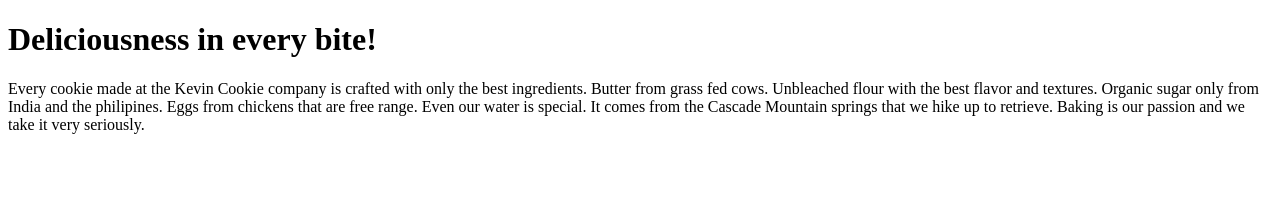
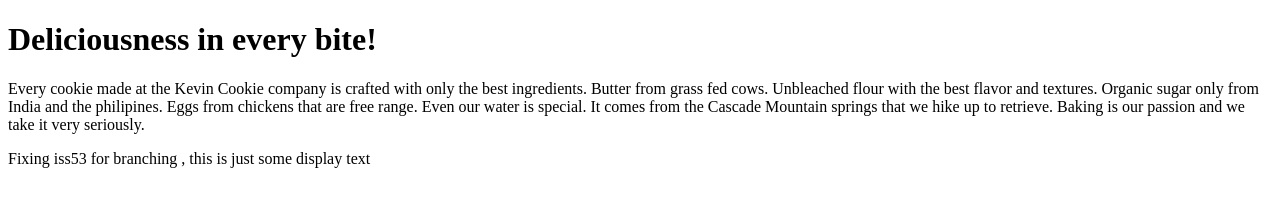
Before and after one commit to AustinMTSchool/KevinCookieCompany.com, a plain HTML site: page index.htm in a window 1280 px wide. Drawn offline with Linux system fonts and the light colour scheme.

Commit message:
fixed iss54 which adds in some display text.

```diff
--- a/index.htm
+++ b/index.htm
@@ -7,5 +7,6 @@
 Unbleached flour with the best flavor and textures. Organic sugar only from India and the philipines. Eggs from chickens that are free range.
 Even our water is special. It comes from the Cascade Mountain springs that we hike up to retrieve. Baking is our passion and we take it very seriously.</p>
 
+<p> Fixing iss53 for branching , this is just some display text </p>
 </body>
 </html>
```
